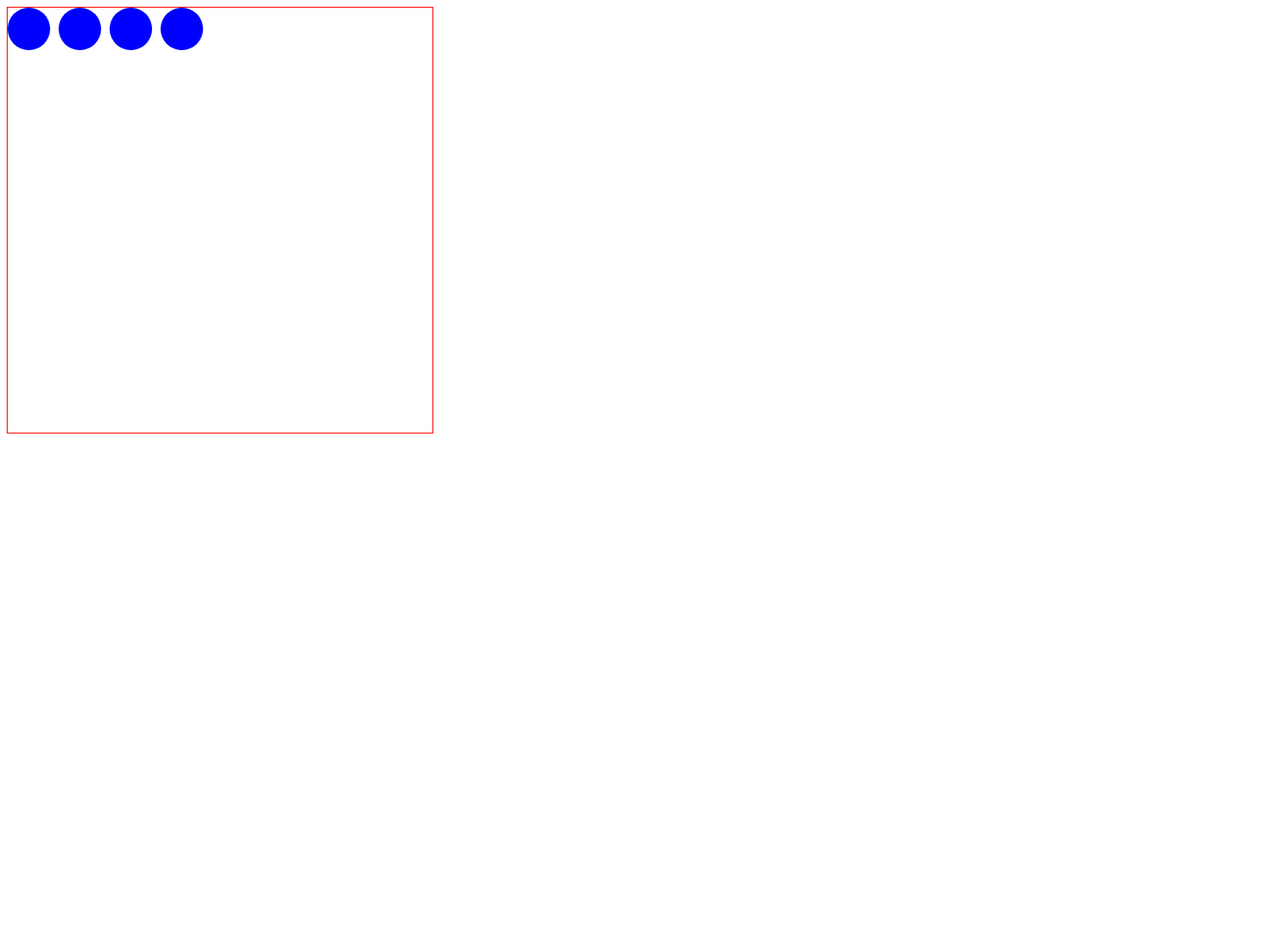
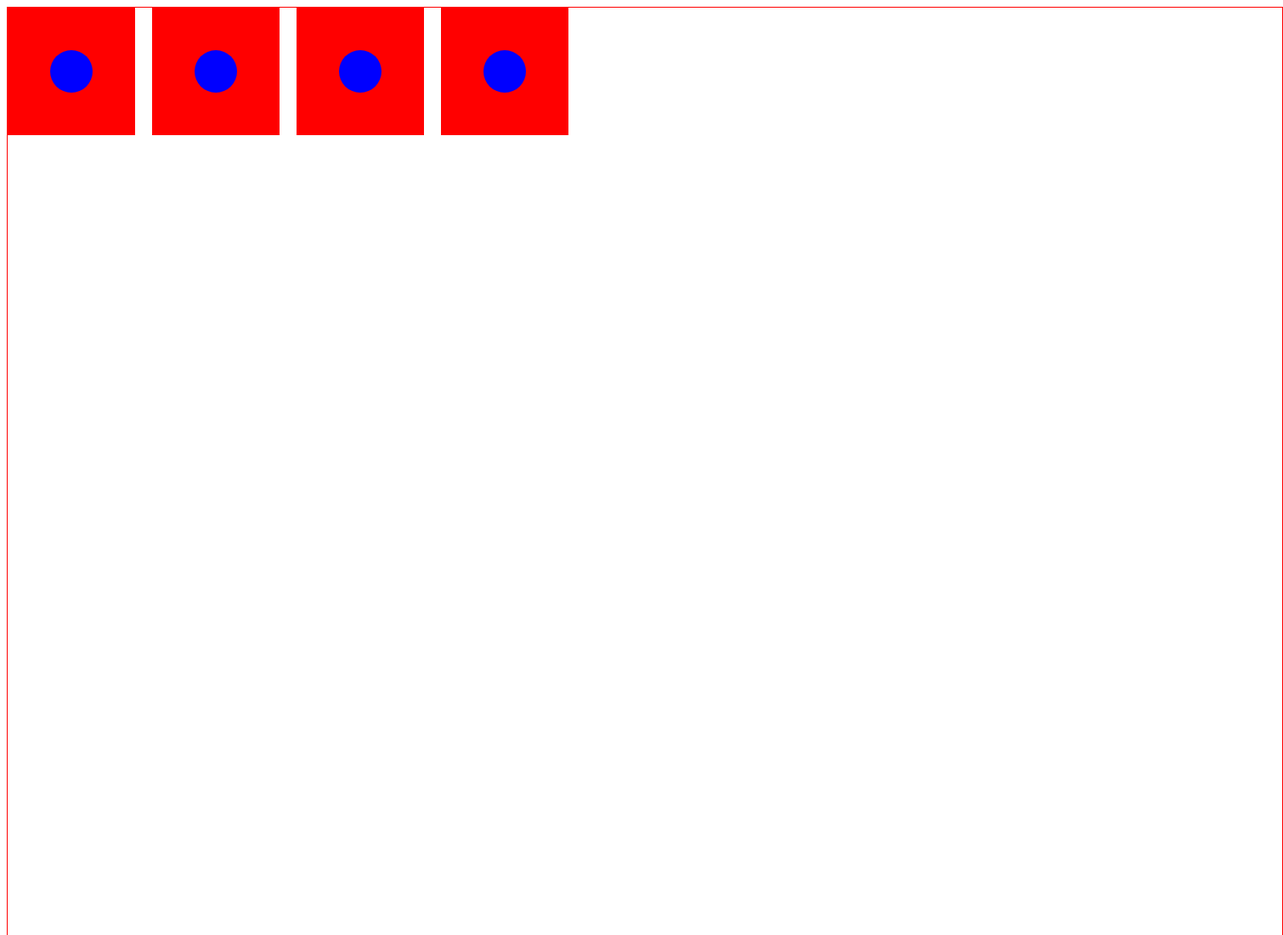
Before and after one commit to clase2DAWA/Risk, a plain HTML site: page index.html in a window 1280 px wide. Shown: the top 1100 px of the page at 85% size, 1510 px wide, since content can reach past the window. Before the commit the page ends 800 px from the top, so only its background shows below. Drawn offline with Linux system fonts and the light colour scheme.

Commit message:
creacionContinentes

```diff
--- a/index.html
+++ b/index.html
@@ -14,7 +14,7 @@
 
 <body>
     <div id="container">
-        <svg id="board" width="500" height="500" viewBox="0 0 500 500"></svg>
+        <svg id="board" width="1500" height="1500" viewBox="0 0 1500 1500"></svg>
     </div>
     <script type="module" src="index.js"></script>
 </body>
--- a/modules/board.js
+++ b/modules/board.js
@@ -1,47 +1,63 @@
 import { Terrytory } from "./territory.js";
+import { Continent } from "./continents.js";
 
 let Board = class {
     constructor(board) {
-        this.territories = [];
+        this.continents = [];
         this.board = board;
-        this.territories.push({
-            "posX":0,
-            "posY":0,
-            "territory":new Terrytory("Spain")
-        });
-        this.territories.push({
-            "posX":0,
-            "posY":0,
-            "territory":new Terrytory("French")
-        });
-        this.territories.push({
-            "posX":0,
-            "posY":0,
-            "territory":new Terrytory("Italy")
-        });
-        this.territories.push({
-            "posX":0,
-            "posY":0,
-            "territory":new Terrytory("Morroco")
-        });
+        let europa = new Continent();
+        europa.europe();
+        this.continents.push(europa);
     }
 
     draw() {
         let r = 25;
-        let pos = r;
-        for (let item of this.territories) {
-            const circle = document.createElementNS('http://www.w3.org/2000/svg', 'circle');
-            circle.setAttribute('cx', pos);
-            circle.setAttribute('cy', r);
-            circle.setAttribute('r', r);
-            circle.setAttribute('fill', 'blue');
-            circle.onclick = function () {
-                console.log(item.territory.getName())
+        let pos = 0;
+        for (let item of this.continents) {
+            for (let item1 of item.territories) {
+                var rect = document.createElementNS('http://www.w3.org/2000/svg', 'rect');
+                let width = (r + r) * 3;
+                let y = 0;
+                rect.setAttributeNS(null, 'x', pos);
+                rect.setAttributeNS(null, 'y', y);
+                rect.setAttributeNS(null, 'width', width);
+                rect.setAttributeNS(null, 'height', width);
+                rect.setAttributeNS(null, 'fill', 'red');
+                this.board.appendChild(rect);
+                let posicionesPaises = [];
+                posicionesPaises.push({
+                    "name": "main",
+                    "posX": pos + (width / 2),
+                    "posY": (y + width) / 2
+                });
+                posicionesPaises.push({
+                    "name": "pos1",
+                    "posX": pos + (width / 2),
+                    "posY": ((y + width) / 2) / 2
+                });
+                posicionesPaises.push({
+                    "name": "pos2",
+                    "posX": (((y + width) / 2) / 2) * 3,
+                    "posY": ((y + width) / 2) / 2
+                });
+                let centroX = pos + (width / 2);
+                let centroY = (y + width) / 2;
+                const circle = document.createElementNS('http://www.w3.org/2000/svg', 'circle');
+                circle.setAttribute('cx', centroX);
+                circle.setAttribute('cy', centroY);
+                circle.setAttribute('r', r);
+                circle.setAttribute('fill', 'blue');
+                circle.onclick = function () {
+                    console.log(item1.territory.getName())
+                }
+                item1.posX = pos;
+                item1.posY = r;
+                this.board.appendChild(circle);
+                for (let item2 of item1.territory.neighbor) {
+                    console.log(item2);
+                }
+                pos += (r + r) * 3 + 20;
             }
-            item.posX = pos;
-            item.posY = r;
-            this.board.appendChild(circle);
-            pos += 60;
         }
     }
 }
--- /dev/null
+++ b/modules/continents.js
@@ -0,0 +1,72 @@
+import { Terrytory } from "./territory.js";
+
+let Continent = class {
+    constructor() {
+        this.territories = [];
+    }
+
+    europe() {
+        let spain = new Terrytory("Spain");
+        this.territories.push({
+            "posX": 0,
+            "posY": 0,
+            "territory": spain
+        });
+        let french = new Terrytory("French");
+        this.territories.push({
+            "posX": 0,
+            "posY": 0,
+            "territory": french
+        });
+        let italy = new Terrytory("Italy");
+        this.territories.push({
+            "posX": 0,
+            "posY": 0,
+            "territory": italy
+        });
+        let portugal = new Terrytory("Portugal");
+        this.territories.push({
+            "posX": 0,
+            "posY": 0,
+            "territory": portugal
+        });
+        for (let item of this.territories) {
+            if (item.territory.getName() == "Spain") {
+                item.territory.assignNeighbor(portugal);
+                item.territory.assignNeighbor(french);
+            }
+            if (item.territory.getName() == "french") {
+                item.territory.assignNeighbor(spain);
+                item.territory.assignNeighbor(italy);
+            }
+            if (item.territory.getName() == "portugal") {
+                item.territory.assignNeighbor(spain);
+            }
+            if (item.territory.getName() == "italy") {
+                item.territory.assignNeighbor(french);
+            }
+
+        }
+    }
+
+    africa() {
+        this.territories.push({
+            "posX": 0,
+            "posY": 0,
+            "territory": new Terrytory("Morroco")
+        });
+        this.territories.push({
+            "posX": 0,
+            "posY": 0,
+            "territory": new Terrytory("Argelia")
+        });
+        this.territories.push({
+            "posX": 0,
+            "posY": 0,
+            "territory": new Terrytory("Libya")
+        });
+    }
+
+}
+
+export { Continent };
--- a/modules/territory.js
+++ b/modules/territory.js
@@ -7,6 +7,7 @@ let Terrytory = class {
     assignNeighbor(terrytory) {
         this.neighbor.push(terrytory.getName());
     }
+
     getName() {
         return this.name;
     }
```
